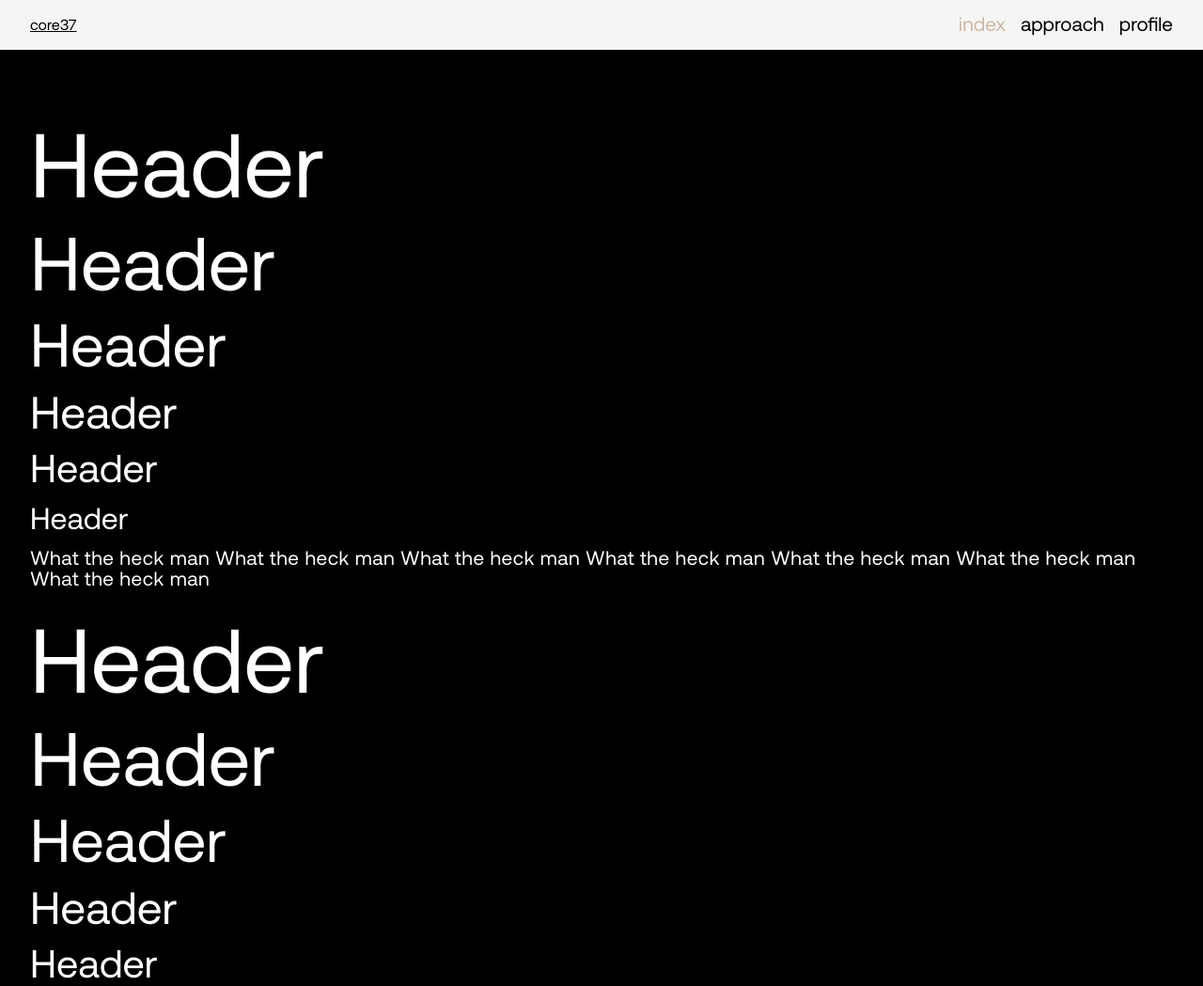
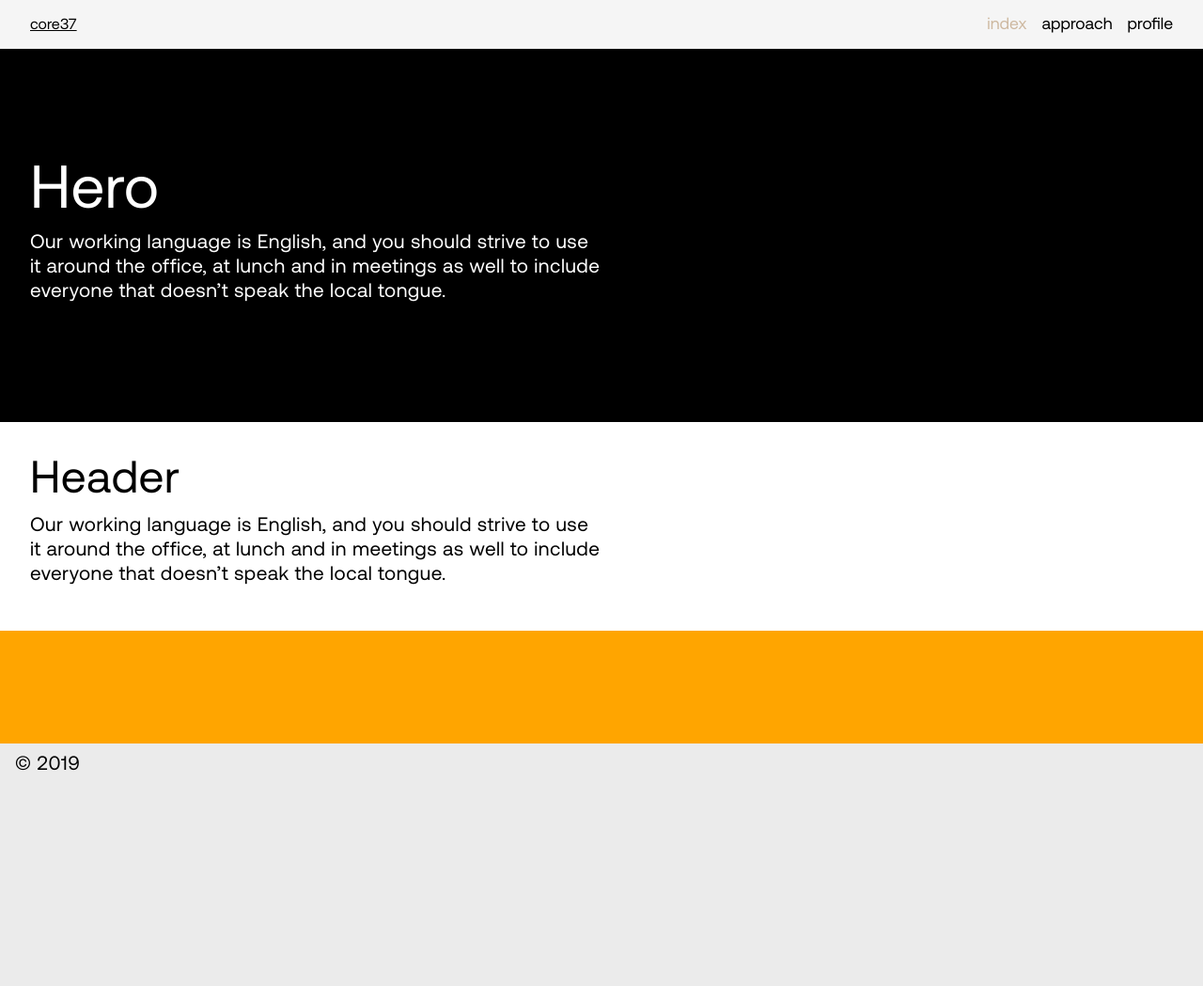
Before and after one commit to caseykennedy/core37-gatsby-starter, a Gatsby site: page / in a window 1280 px wide. Shown: the top 1049 px of the page at 94% size. After the commit the page ends 848 px from the top, so only its background shows below. Built offline with nearby package versions, Linux system fonts and the light colour scheme; Gatsby itself is replaced by a stand-in of ours.

```diff
--- a/config/theme.ts
+++ b/config/theme.ts
@@ -41,11 +41,11 @@ const theme: ThemeShape = {
 
   space: [
     '0',
-    '0.5rem',
+    '0.6rem',
     '1rem',
-    '1.5rem',
+    '1.6rem',
     '2rem',
-    '2.5rem',
+    '2.6rem',
     '3rem',
     '4rem',
     '5rem',
@@ -59,6 +59,7 @@ const theme: ThemeShape = {
   },
 
   fontSizes: [
+    '1.1rem',
     '1.3rem',
     '1.6rem',
     '2rem',
@@ -81,7 +82,7 @@ const theme: ThemeShape = {
   },
 
   // Constants
-  maxWidth: 1600,
+  maxWidth: 1620,
 
   transition: {
     string: 'all 0.37s ease',
--- a/src/components/Header/Header.tsx
+++ b/src/components/Header/Header.tsx
@@ -75,19 +75,19 @@ const Header: React.SFC<Props> = ({ title }) => {
 const Nav = styled.nav`
   a {
     text-decoration: none;
-    font-size: 1.1rem;
+    font-size: ${theme.fontSizes[0]};
     line-height: 1;
     margin-left: 1rem;
 
     &:hover,
     &:focus,
     &.nav--active {
-      color: ${props => props.theme.colors.primary};
+      color: ${theme.colors.primary};
     }
 
-    @media (min-width: ${props => props.theme.breakpoints[1]}) {
-      font-size: 1.3rem;
-    }
+    /* @media (min-width: ${theme.breakpoints[1]}) {
+      font-size: ${theme.fontSizes[0]};
+    } */
   }
 `
 
--- a/src/elements/Section/Section.tsx
+++ b/src/elements/Section/Section.tsx
@@ -24,33 +24,25 @@ interface Props {
   pb?: any
 }
 
-const Section: React.SFC<Props> = ({
-  children,
-  bg,
-  color,
-  pt,
-  pb
-}) => (
-  <Flex
-    as="section"
-    justifyContent="flex-start"
-    alignItems="center"
-    bg={bg}
-    color={color}
-    pt={pt}
-    pb={pb}
-  >
-    <Box width={1} maxWidth={theme.maxWidth} px={[2, 3, 4]} m="0 auto">
+const Section: React.SFC<Props> = ({ children, bg, color, pt, pb }) => (
+  <Box as="section" width={1} bg={bg} color={color} pt={pt} pb={pb}>
+    <Flex
+      flexWrap="wrap"
+      width={1}
+      maxWidth={theme.maxWidth}
+      px={[2, 3, 4]}
+      m="0 auto"
+    >
       {children}
-    </Box>
-  </Flex>
+    </Flex>
+  </Box>
 )
 
 Section.defaultProps = {
   bg: '',
   color: '',
-  pt: [3, 5, 7],
-  pb: [3, 5, 7]
+  pt: [2, 3, 4],
+  pb: [2, 3, 4]
 }
 
 // const PageWidth = styled(Box)`
--- a/src/elements/index.tsx
+++ b/src/elements/index.tsx
@@ -73,6 +73,7 @@ type ElementProps = SpaceProps &
 
 export const Box = styled.div<ElementProps>`
   box-sizing: border-box;
+  height: auto;
   transition: ${theme.transition.string};
   ${space}
   ${width}
@@ -109,6 +110,7 @@ AnimatedBox.displayName = 'AnimatedBox'
 export const Flex = styled.div<ElementProps>`
   display: flex;
   box-sizing: border-box;
+  height: auto;
   ${space}
   ${width}
   ${color}
--- a/src/pages/index.tsx
+++ b/src/pages/index.tsx
@@ -14,7 +14,7 @@ import SEO from '../components/SEO'
 import Divider from '../components/Divider'
 
 // Elements
-import { AnimatedBox, Heading } from '../elements'
+import { AnimatedBox, Box, Flex } from '../elements'
 import Section from '../elements/Section'
 
 // Config
@@ -33,38 +33,27 @@ const IndexPage: React.FunctionComponent<Props> = () => {
     <Layout>
       <SEO />
       <AnimatedBox style={pageAnimation}>
-        <Section bg="black" color="white">
-          {/* <Text fontSize={7}>core37 Gatsby Starter</Text> */}
-          <h1>Header</h1>
-          <h2>Header</h2>
-          <h3>Header</h3>
-          <h4>Header</h4>
-          <h5>Header</h5>
-          <h6>Header</h6>
-          <p>What the heck man What the heck man What the heck man What the heck man What the heck man What the heck man What the heck man</p>
-          <h1>Header</h1>
-          <h2>Header</h2>
-          <h3>Header</h3>
-          <h4>Header</h4>
-          <h5>Header</h5>
-          <h6>Header</h6>
-          <p>What the heck man What the heck man What the heck man What the heck man What the heck man What the heck man What the heck man</p>
-          <h1>Header</h1>
-          <h2>Header</h2>
-          <h3>Header</h3>
-          <h4>Header</h4>
-          <h5>Header</h5>
-          <h6>Header</h6>
-          <p>What the heck man What the heck man What the heck man What the heck man What the heck man What the heck man What the heck man</p>
-          <h1>Header</h1>
-          <h2>Header</h2>
-          <h3>Header</h3>
-          <h4>Header</h4>
-          <h5>Header</h5>
-          <h6>Header</h6>
-          <p>What the heck man What the heck man What the heck man What the heck man What the heck man What the heck man What the heck man</p>
+        <Section bg="black" color="white" pt={10} pb={10}>
+          <Box width={[1, 1, 1 / 2]}>
+            <h2>Hero</h2>
+            <p>
+              Our working language is English, and you should strive to use it
+              around the office, at lunch and in meetings as well to include
+              everyone that doesn’t speak the local tongue.
+            </p>
+          </Box>
         </Section>
-        <Divider bg={['yellow', 'black', 'magenta']} py={60} />
+        <Section bg="white" color="black">
+          <Box width={[1, 1, 1 / 2]}>
+            <h3>Header</h3>
+            <p>
+              Our working language is English, and you should strive to use it
+              around the office, at lunch and in meetings as well to include
+              everyone that doesn’t speak the local tongue.
+            </p>
+          </Box>
+        </Section>
+        <Divider bg={['yellow', 'blue', 'orange']} py={60} />
       </AnimatedBox>
     </Layout>
   )
--- a/src/styles/global.ts
+++ b/src/styles/global.ts
@@ -9,13 +9,15 @@ import AeonikRegularWoff from './fonts/AeonikRegular.woff'
 import AeonikRegularOtf from './fonts/AeonikRegular.otf'
 
 const GlobalStyles = createGlobalStyle`
+  ${reset}
+
   @font-face {
     font-family: 'Aeonik';
-    src: url('${AeonikRegularEot}');
-    src: url('${AeonikRegularWoff2}') format('woff2'),
-        url('${AeonikRegularWoff}') format('woff'),
-        url('${AeonikRegularOtf}') format('opentype'),
-        url('${AeonikRegularEot}?#iefix') format('embedded-opentype');
+    src: url(${AeonikRegularEot});
+    src: url(${AeonikRegularWoff2}) format('woff2'),
+        url(${AeonikRegularWoff}) format('woff'),
+        url(${AeonikRegularOtf}) format('opentype'),
+        url(${AeonikRegularEot}?#iefix) format('embedded-opentype');
     font-weight: 400;
     font-style: normal;
     font-display: swap;
@@ -32,7 +34,7 @@ const GlobalStyles = createGlobalStyle`
   }
 
   body {
-    font-size: 14px;
+    font-size: 16px;
     border: 0;
     margin: 0;
     padding: 0;
@@ -59,7 +61,9 @@ const GlobalStyles = createGlobalStyle`
   h1, h2, h3, h4, h5, h6 {
     font-weight: ${theme.fontWeights.normal};
     line-height: 1;
-    margin: ${theme.space[1]} 0 ${theme.space[2]};
+    letter-spacing: 0.03rem;
+    margin-top: 0;
+    margin-bottom: ${theme.space[2]};
     transition: ${theme.transition.string};
   }
 
@@ -87,9 +91,10 @@ const GlobalStyles = createGlobalStyle`
   p {
     font-size: ${theme.fontSizes[0]};
     font-weight: ${theme.fontWeights.normal};
-    line-height: 1.1;
-    margin: ${theme.space[1]} 0 ${theme.space[3]};
+    line-height: 1.24;
     letter-spacing: 0.03rem;
+    margin-top: 0;
+    margin-bottom: ${theme.space[2]};
   }
 
   a {
@@ -102,13 +107,7 @@ const GlobalStyles = createGlobalStyle`
     }
   }
 
-  @media (min-width: 769px) {
-    /* font-size: 16px; */
-
-    body {
-      font-size: 16px;
-    }
-
+  @media screen and (min-width: ${theme.breakpoints[1]}) {
     h1 {
       font-size: ${theme.fontSizes[7]};
     }
@@ -128,11 +127,10 @@ const GlobalStyles = createGlobalStyle`
       font-size: ${theme.fontSizes[2]};
     }
     p {
-      font-size: ${theme.fontSizes[0]};
+      font-size: ${theme.fontSizes[1]};
     }
   }
 
-  ${reset}
 `
 
 export default GlobalStyles
--- a/src/typings.d.ts
+++ b/src/typings.d.ts
@@ -1 +1,6 @@
 declare module '*.svg'
+declare module '*.eot'
+declare module '*.ttf'
+declare module '*.otf'
+declare module '*.woff'
+declare module '*.woff2'
```
